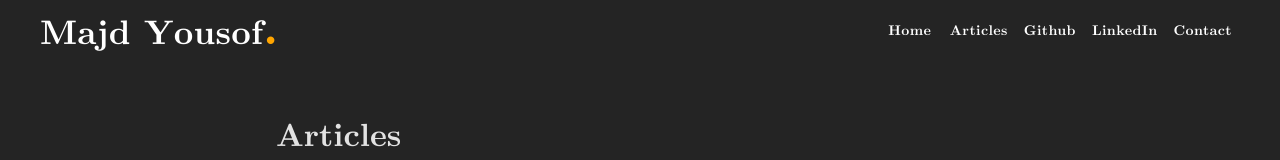
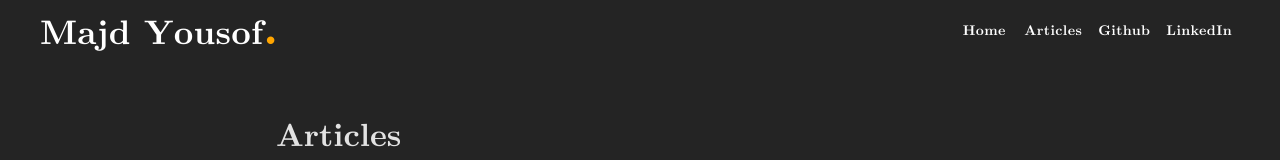
Before and after one commit to majdyousof/majdyousof.github.io, a React (Vite) app: page /articles in a window 1280 px wide. Shown: the top 160 px of the page. Built offline with nearby package versions, Linux system fonts and the light colour scheme.

Commit message:
remove contact navbar

```diff
--- a/src/components/NavBar.tsx
+++ b/src/components/NavBar.tsx
@@ -83,9 +83,6 @@ const NavBar: React.FC = () => {
             >
               LinkedIn
             </Button>
-            <Button color="inherit" href="#contact">
-              Contact
-            </Button>
           </div>
           <IconButton
             className="menu-button"
@@ -138,14 +135,6 @@ const NavBar: React.FC = () => {
             >
               LinkedIn
             </MenuItem>
-            <MenuItem
-              onClick={handleMenuClose}
-              component="a"
-              href="#contact"
-              className="menu-item"
-            >
-              Contact
-            </MenuItem>
           </Menu>
         </div>
       </Toolbar>
```
